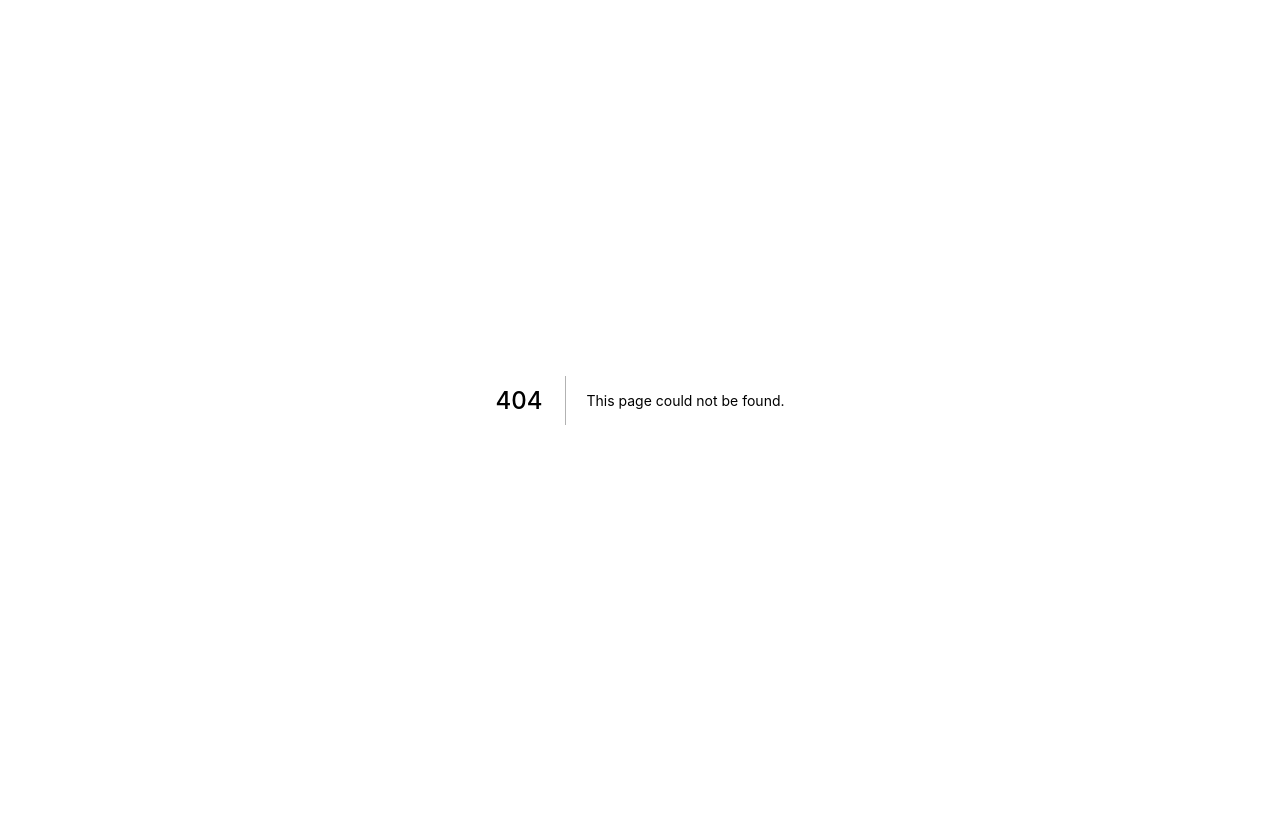
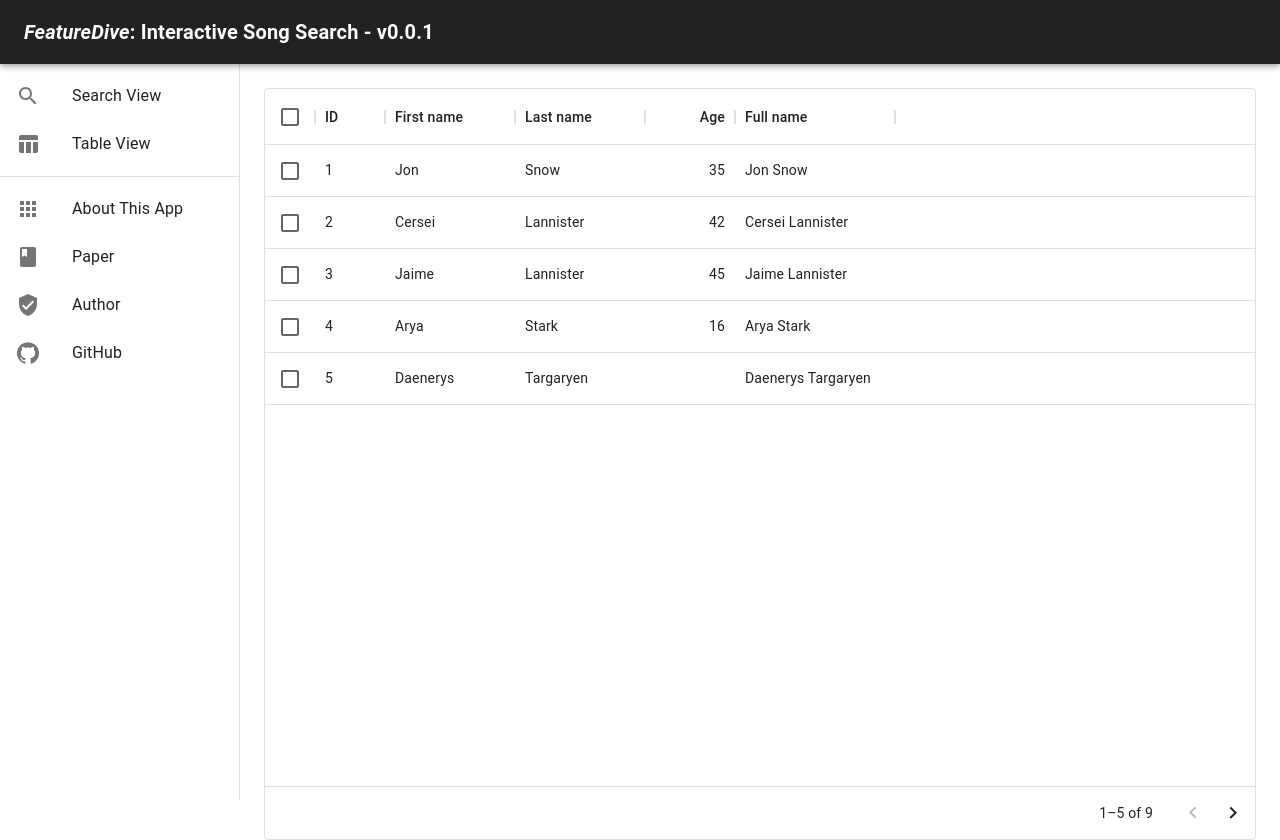
Before and after one commit to atsukoba/interactive-music-search, a Next.js app in the folder web_interface/: page /table in a window 1280 px wide. Before the commit this address had no page. Before the commit the page ends 800 px from the top, so only its background shows below. Built offline with nearby package versions, Linux system fonts and the light colour scheme.

Commit message:
updated design and menubar and components and plotly config...

```diff
--- /dev/null
+++ b/web_interface/components/Layout.tsx
@@ -0,0 +1,155 @@
+import Head from "next/head";
+import Image from "next/image";
+import Link from "next/link";
+import { Children, ReactNode, useEffect, useRef, useState } from "react";
+
+import {
+  Apps,
+  Book,
+  Email,
+  GitHub,
+  Home,
+  Inbox,
+  TableChart,
+  Search,
+  VerifiedUser,
+} from "@mui/icons-material";
+import {
+  AppBar,
+  Box,
+  Button,
+  Checkbox,
+  CssBaseline,
+  Divider,
+  Drawer,
+  FormControlLabel,
+  FormGroup,
+  Grid,
+  List,
+  ListItem,
+  ListItemButton,
+  ListItemIcon,
+  ListItemText,
+  Toolbar,
+  Typography,
+} from "@mui/material";
+
+import PlotWrapper from "../components/PlotWrapper";
+
+const drawerWidth = 240;
+
+interface IProps {
+  children: ReactNode;
+}
+
+export default function Layout({ children }: IProps) {
+  return (
+    <Box sx={{ display: "flex" }}>
+      <CssBaseline />
+      <AppBar
+        position="fixed"
+        sx={{ zIndex: (theme) => theme.zIndex.drawer + 1 }}
+        style={{ backgroundColor: "#222222" }}
+      >
+        <Toolbar>
+          <Typography
+            variant="h6"
+            noWrap
+            component="div"
+            style={{ fontWeight: "bold" }}
+          >
+            <i>FeatureDive</i>: Interactive Song Search - v0.0.1
+          </Typography>
+        </Toolbar>
+      </AppBar>
+      <Drawer
+        variant="permanent"
+        sx={{
+          width: drawerWidth,
+          flexShrink: 0,
+          [`& .MuiDrawer-paper`]: {
+            width: drawerWidth,
+            boxSizing: "border-box",
+          },
+        }}
+      >
+        <Toolbar />
+        <Box sx={{ overflow: "auto" }}>
+          <List>
+            <ListItem key={"search"} disablePadding>
+              <ListItemButton>
+                <ListItemIcon>
+                  <Search />
+                </ListItemIcon>
+                <Link href="/">
+                  <ListItemText primary={"Search View"} />
+                </Link>
+              </ListItemButton>
+            </ListItem>
+            <ListItem key={"table"} disablePadding>
+              <ListItemButton>
+                <ListItemIcon>
+                  <TableChart />
+                </ListItemIcon>
+                <Link href="/table">
+                  <ListItemText primary={"Table View"} />
+                </Link>
+              </ListItemButton>
+            </ListItem>
+          </List>
+          <Divider />
+          <List>
+            <ListItem key={"about"} disablePadding>
+              <ListItemButton>
+                <ListItemIcon>
+                  <Apps />
+                </ListItemIcon>
+                <Link href="/about">
+                  <ListItemText primary={"About This App"} />
+                </Link>
+              </ListItemButton>
+            </ListItem>
+            <ListItem key={"Paper"} disablePadding>
+              <ListItemButton>
+                <ListItemIcon>
+                  <Book />
+                </ListItemIcon>
+                <Link href="https://atsuya.xyz">
+                  <ListItemText primary={"Paper"} />
+                </Link>
+              </ListItemButton>
+            </ListItem>
+            <ListItem key={"Author"} disablePadding>
+              <ListItemButton>
+                <ListItemIcon>
+                  <VerifiedUser />
+                </ListItemIcon>
+                <Link href="https://atsuya.xyz">
+                  <ListItemText primary={"Author"} />
+                </Link>
+              </ListItemButton>
+            </ListItem>
+            <ListItem key={"GitHub"} disablePadding>
+              <ListItemButton>
+                <ListItemIcon>
+                  <GitHub />
+                </ListItemIcon>
+                <Link href="https://github.com/atsukoba">
+                  <ListItemText primary={"GitHub"} />
+                </Link>
+              </ListItemButton>
+            </ListItem>
+          </List>
+        </Box>
+      </Drawer>
+      <Box
+        component="main"
+        sx={{ flexGrow: 1, p: 3 }}
+        style={{ height: "100vh", overscrollBehaviorY: "none" }}
+      >
+        <Toolbar />
+        {children}
+      </Box>
+    </Box>
+  );
+}
--- a/web_interface/package.json
+++ b/web_interface/package.json
@@ -12,6 +12,7 @@
     "@emotion/styled": "^11.8.1",
     "@mui/icons-material": "^5.8.0",
     "@mui/material": "^5.8.0",
+    "@mui/x-data-grid": "^5.11.0",
     "@types/plotly.js": "^1.54.21",
     "d3": "^7.4.4",
     "next": "12.1.6",
--- /dev/null
+++ b/web_interface/pages/table.tsx
@@ -0,0 +1,77 @@
+import Head from "next/head";
+import Image from "next/image";
+import { useEffect, useRef, useState } from "react";
+import Link from "next/link";
+import { Email, Inbox, GitHub, Book, VerifiedUser } from "@mui/icons-material";
+import {
+  AppBar,
+  Box,
+  Button,
+  Checkbox,
+  CssBaseline,
+  Divider,
+  Drawer,
+  FormControlLabel,
+  FormGroup,
+  Grid,
+  List,
+  ListItem,
+  ListItemButton,
+  ListItemIcon,
+  ListItemText,
+  Toolbar,
+  Typography,
+} from "@mui/material";
+
+import PlotWrapper from "../components/PlotWrapper";
+import Layout from "../components/Layout";
+
+import * as React from "react";
+import { DataGrid, GridColDef, GridValueGetterParams } from "@mui/x-data-grid";
+
+const columns: GridColDef[] = [
+  { field: "id", headerName: "ID", width: 70 },
+  { field: "firstName", headerName: "First name", width: 130 },
+  { field: "lastName", headerName: "Last name", width: 130 },
+  {
+    field: "age",
+    headerName: "Age",
+    type: "number",
+    width: 90,
+  },
+  {
+    field: "fullName",
+    headerName: "Full name",
+    description: "This column has a value getter and is not sortable.",
+    sortable: false,
+    width: 160,
+    valueGetter: (params: GridValueGetterParams) =>
+      `${params.row.firstName || ""} ${params.row.lastName || ""}`,
+  },
+];
+
+const rows = [
+  { id: 1, lastName: "Snow", firstName: "Jon", age: 35 },
+  { id: 2, lastName: "Lannister", firstName: "Cersei", age: 42 },
+  { id: 3, lastName: "Lannister", firstName: "Jaime", age: 45 },
+  { id: 4, lastName: "Stark", firstName: "Arya", age: 16 },
+  { id: 5, lastName: "Targaryen", firstName: "Daenerys", age: null },
+  { id: 6, lastName: "Melisandre", firstName: null, age: 150 },
+  { id: 7, lastName: "Clifford", firstName: "Ferrara", age: 44 },
+  { id: 8, lastName: "Frances", firstName: "Rossini", age: 36 },
+  { id: 9, lastName: "Roxie", firstName: "Harvey", age: 65 },
+];
+
+export default function DataTable() {
+  return (
+    <Layout>
+      <DataGrid
+        rows={rows}
+        columns={columns}
+        pageSize={5}
+        rowsPerPageOptions={[5]}
+        checkboxSelection
+      />
+    </Layout>
+  );
+}
--- a/web_interface/utils/sampleData.ts
+++ b/web_interface/utils/sampleData.ts
@@ -11,6 +11,7 @@ function getrandom(num: number, mul: number): number[] {
 
 export let sampleData: Data[] = [
   {
+    name: "Can't Stop - Red Hot Chili Peppers",
     opacity: 0.4,
     type: "scatter3d",
     x: getrandom(50, -75),
@@ -18,6 +19,7 @@ export let sampleData: Data[] = [
     z: getrandom(50, -75),
   },
   {
+    name: "Born This Way - Lady GaGa",
     opacity: 0.5,
     type: "scatter3d",
     x: getrandom(50, -75),
@@ -25,6 +27,7 @@ export let sampleData: Data[] = [
     z: getrandom(50, 75),
   },
   {
+    name: "Slide Away - Oasis",
     opacity: 0.5,
     type: "scatter3d",
     x: getrandom(50, 100),
@@ -57,4 +60,7 @@ export let sampleLayout: Partial<Layout> = {
 
 export const sampleConfig: Partial<Config> = {
   responsive: true,
+  displaylogo: false,
+  autosizable: true,
+  fillFrame: false,
 };
```
Also changed, not shown: web_interface/pages/about.tsx (added, +61 -0 lines), web_interface/pages/index.tsx (+5 -63 lines), 2 other files (tests, documents, lock files or other folders).
